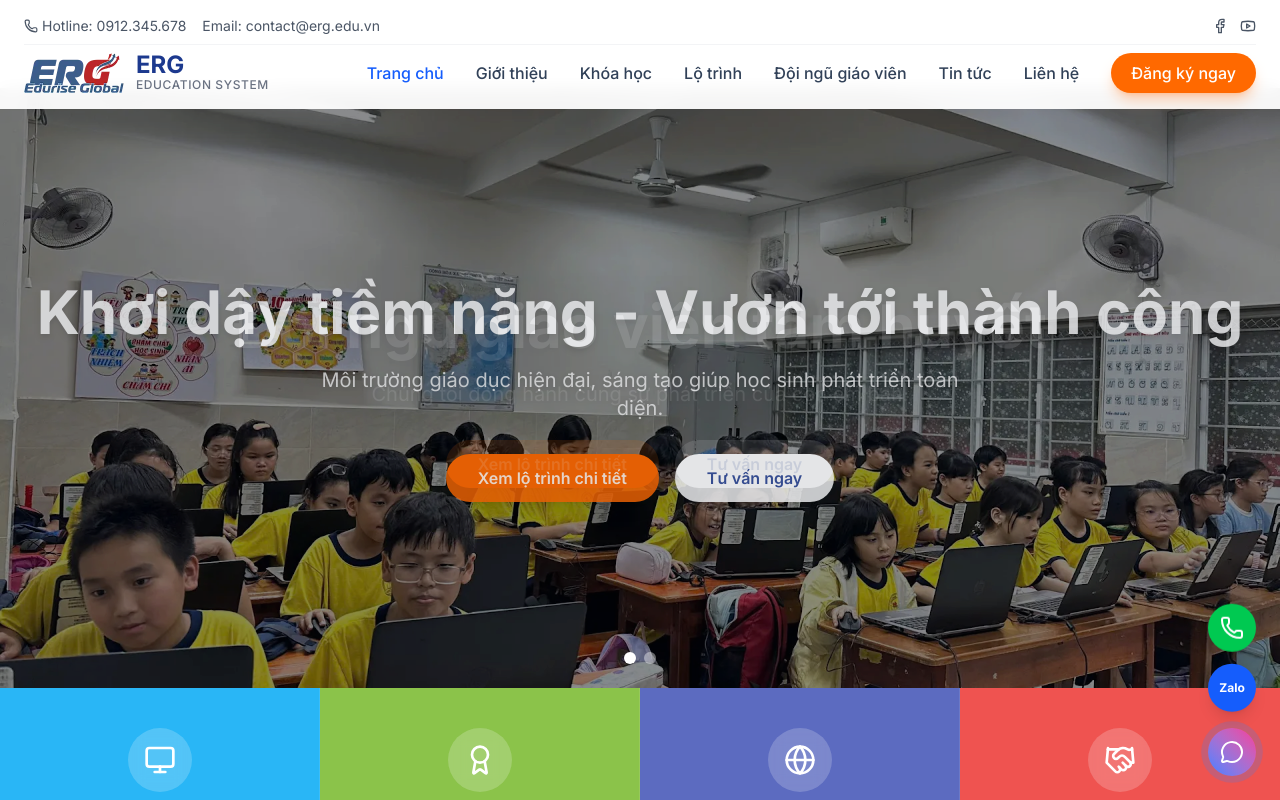
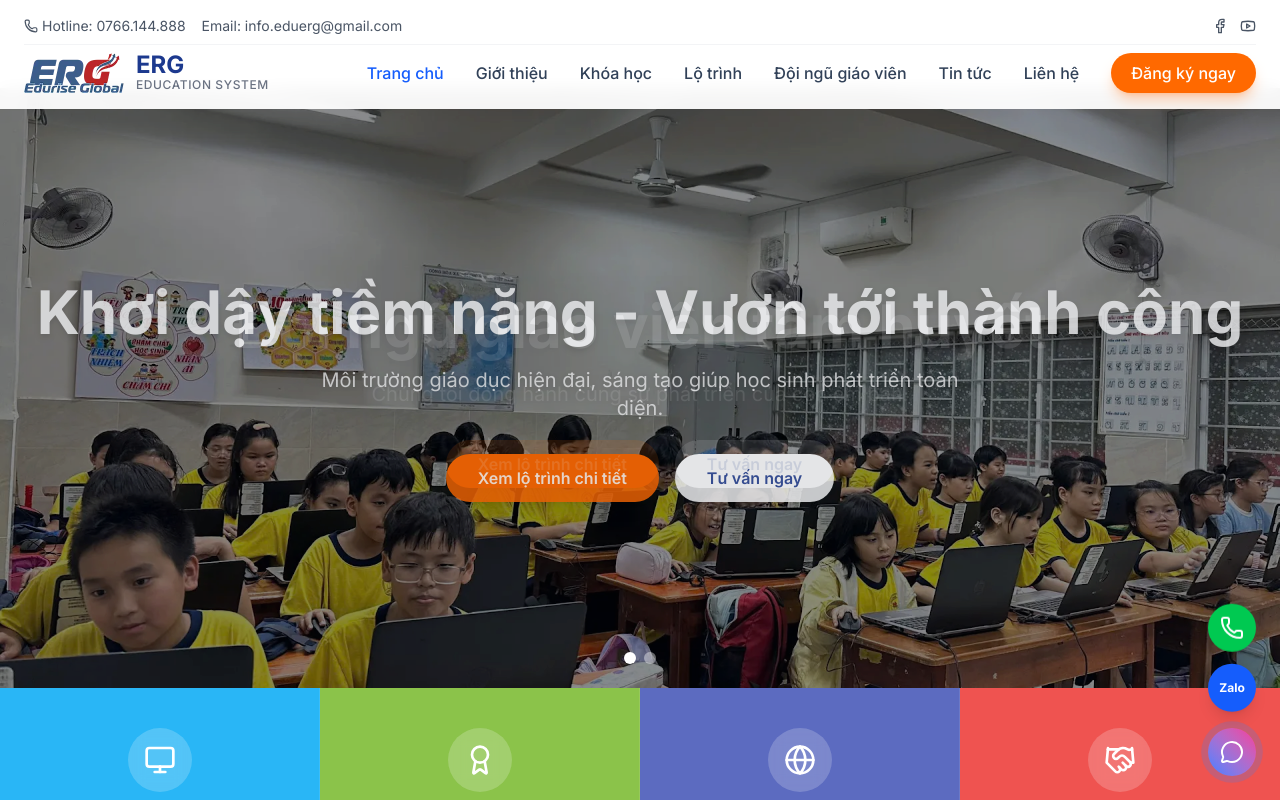
Before and after one commit to vuongtrann/erg, a Next.js app: page / in a window 1280 px wide. Shown: the top 800 px of the page. Built offline with nearby package versions, Linux system fonts and the light colour scheme.

Commit message:
fix topbar

```diff
--- a/src/components/Header.tsx
+++ b/src/components/Header.tsx
@@ -47,11 +47,11 @@ const Header: React.FC = () => {
           {/* Top bar (Chỉ hiện trên Desktop khi chưa cuộn) */}
           <div className={`hidden lg:flex justify-between items-center text-sm text-gray-600 mb-2 border-b border-gray-100 pb-2 transition-all duration-300 ${isScrolled ? 'h-0 opacity-0 overflow-hidden mb-0 pb-0' : 'opacity-100'}`}>
             <div className="flex gap-4">
-              <span className="flex items-center gap-1"><Phone size={14} /> Hotline: 0912.345.678</span>
-              <span>Email: contact@erg.edu.vn</span>
+              <span className="flex items-center gap-1"><Phone size={14} /> Hotline: 0766.144.888</span>
+              <span>Email: info.eduerg@gmail.com</span>
             </div>
             <div className="flex gap-3">
-              <a href="#" className="hover:text-blue-600 transition-colors"><Facebook size={16} /></a>
+              <a href="https://www.facebook.com/eduriseerg" className="hover:text-blue-600 transition-colors"><Facebook size={16} /></a>
               <a href="#" className="hover:text-red-600 transition-colors"><Youtube size={16} /></a>
             </div>
           </div>
```
